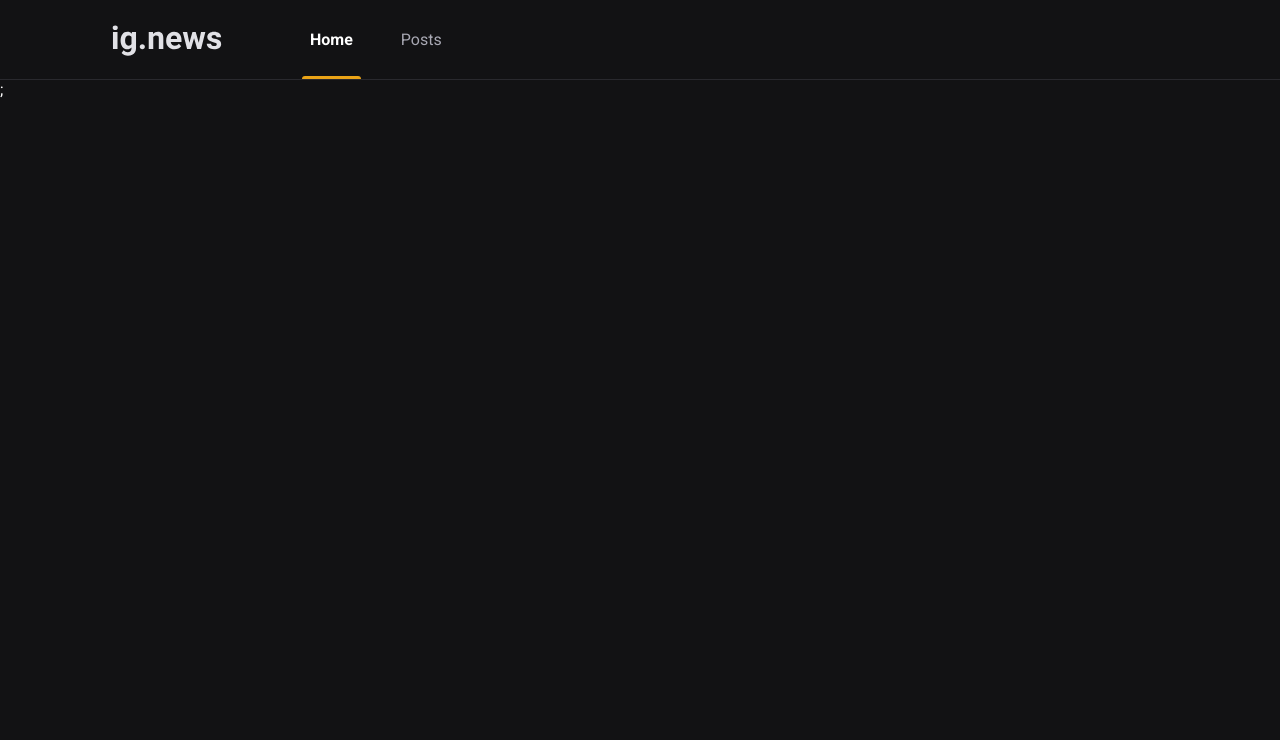
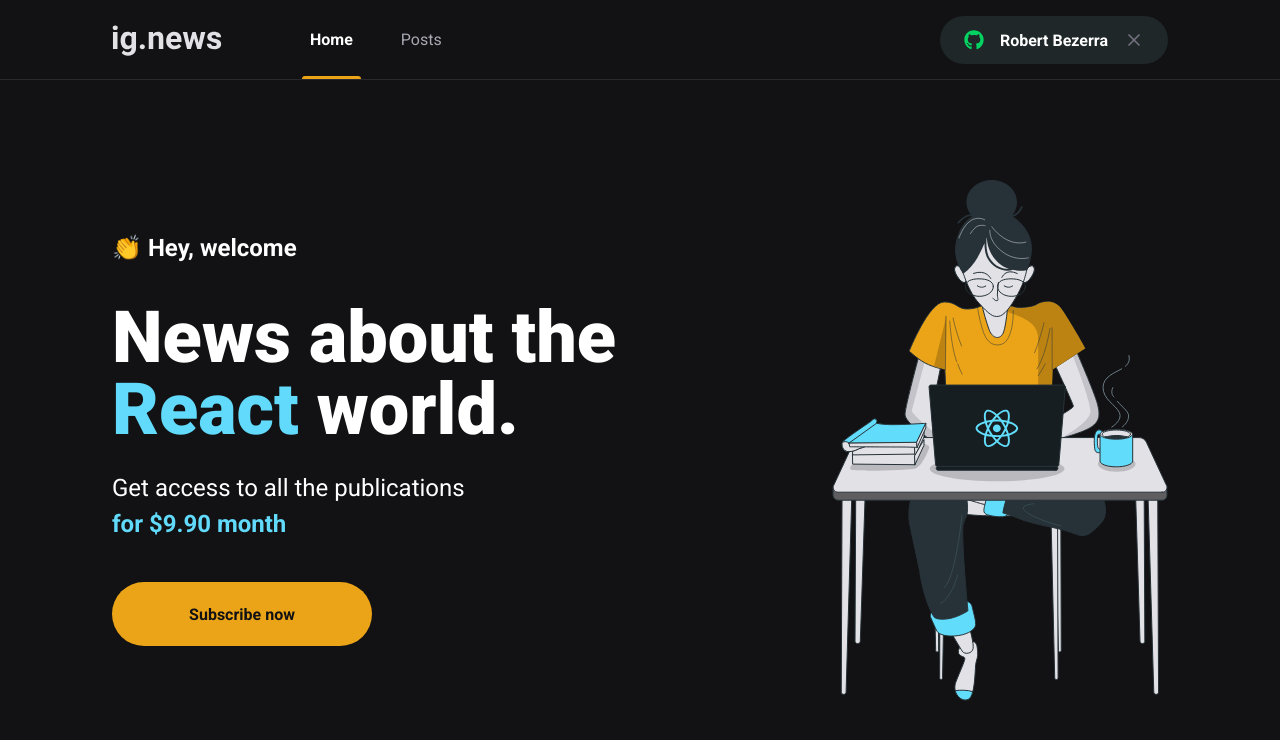
Before and after one commit to robezerra/ignews, a Next.js app: page / in a window 1280 px wide. Shown: the top 740 px of the page. Built offline with nearby package versions, Linux system fonts and the light colour scheme.

Commit message:
feat: cria e estiliza página home

```diff
--- /dev/null
+++ b/src/components/Header/SignInButton/index.tsx
@@ -0,0 +1,21 @@
+import { FaGithub } from 'react-icons/fa';
+import { FiX } from 'react-icons/fi';
+
+import styles from './styles.module.scss';
+
+export function SignInButton() {
+	const isUserLoggedIn = true;
+
+	return isUserLoggedIn ? (
+		<button type="button" className={styles.signInButton}>
+			<FaGithub color="#04d361" />
+			Robert Bezerra
+			<FiX color="#737380" className={styles.closeIcon} />
+		</button>
+	) : (
+		<button type="button" className={styles.signInButton}>
+			<FaGithub color="#eba417" />
+			Sign in with GitHub
+		</button>
+	);
+}
--- /dev/null
+++ b/src/components/Header/SignInButton/styles.module.scss
@@ -0,0 +1,33 @@
+.signInButton {
+	height: 3rem;
+	border-radius: 3rem;
+	background: var(--gray-850);
+	border: 0;
+	padding: 0 1.5rem;
+
+	display: flex;
+	justify-content: center;
+	align-items: center;
+
+	color: var(--white);
+	font-weight: bold;
+
+	svg {
+		width: 20px;
+		height: 20px;
+	}
+
+	.closeIcon {
+		margin-left: 1rem;
+	}
+
+	svg:first-child {
+		margin-right: 1rem;
+	}
+
+	transition: filter 0.2s;
+
+	&:hover {
+		filter: brightness(0.8);
+	}
+}
--- /dev/null
+++ b/src/components/Header/SubscribeButton/index.tsx
@@ -0,0 +1,9 @@
+import styles from './styles.module.scss';
+
+export function SubscribeButton() {
+	return (
+		<button type="button" className={styles.subscribeButton}>
+			Subscribe now
+		</button>
+	);
+}
--- /dev/null
+++ b/src/components/Header/SubscribeButton/styles.module.scss
@@ -0,0 +1,20 @@
+.subscribeButton {
+	width: 260px;
+	height: 4rem;
+	border: 0;
+	border-radius: 2rem;
+	background-color: var(--yellow);
+	color: var(--gray-900);
+	font-size: 1.25;
+	font-weight: bold;
+
+	display: flex;
+	justify-content: center;
+	align-items: center;
+
+	transition: filter 0.2s;
+
+	&:hover {
+		filter: brightness(0.8);
+	}
+}
--- a/src/components/Header/index.tsx
+++ b/src/components/Header/index.tsx
@@ -1,3 +1,5 @@
+import { SignInButton } from './SignInButton';
+
 import styles from './styles.module.scss';
 
 export function Header() {
@@ -9,6 +11,7 @@
 					<a className={styles.active}>Home</a>
 					<a>Posts</a>
 				</nav>
+				<SignInButton />
 			</div>
 		</header>
 	);
--- a/src/components/Header/styles.module.scss
+++ b/src/components/Header/styles.module.scss
@@ -52,4 +52,8 @@
 			}
 		}
 	}
+
+	button {
+		margin-left: auto;
+	}
 }
--- a/src/pages/_app.tsx
+++ b/src/pages/_app.tsx
@@ -8,7 +8,7 @@
 	return (
 		<>
 			<Header />
-			<Component {...pageProps} />;
+			<Component {...pageProps} />
 		</>
 	);
 }
--- /dev/null
+++ b/src/pages/home.module.scss
@@ -0,0 +1,45 @@
+.contentContainer {
+	max-width: 1120px;
+	margin: 0 auto;
+	padding: 0 2rem;
+	height: calc(100vh - 5rem);
+
+	display: flex;
+	justify-content: space-between;
+	align-items: center;
+}
+
+.hero {
+	max-width: 600px;
+
+	> span {
+		font-size: 1.5rem;
+		font-weight: bold;
+	}
+
+	h1 {
+		font-size: 4.5rem;
+		line-height: 4.5rem;
+		font-weight: 900;
+		margin-top: 2.5rem;
+
+		span {
+			color: var(--cyan-500);
+		}
+	}
+
+	p {
+		font-size: 1.5rem;
+		line-height: 2.25rem;
+		margin-top: 1.5rem;
+
+		span {
+			color: var(--cyan-500);
+			font-weight: bold;
+		}
+	}
+
+	button {
+		margin-top: 2.5rem;
+	}
+}
--- a/src/pages/index.tsx
+++ b/src/pages/index.tsx
@@ -1,4 +1,8 @@
 import Head from 'next/head';
+
+import { SubscribeButton } from '../components/Header/SubscribeButton';
+
+import styles from './home.module.scss';
 
 export default function Home() {
 	return (
@@ -6,6 +10,20 @@
 			<Head>
 				<title>Home | ig.news </title>
 			</Head>
+			<main className={styles.contentContainer}>
+				<section className={styles.hero}>
+					<span>👏 Hey, welcome</span>
+					<h1>
+						News about the <span>React</span> world.
+					</h1>
+					<p>
+						Get access to all the publications <br />
+						<span>for $9.90 month</span>
+					</p>
+					<SubscribeButton />
+				</section>
+				<img src="/images/avatar.svg" alt="Girl coding" />
+			</main>
 		</>
 	);
 }
--- a/src/styles/global.scss
+++ b/src/styles/global.scss
@@ -10,6 +10,7 @@
 	--gray-100: #e1e1e6;
 	--gray-300: #a8a8b3;
 	--gray-800: #29292e;
+	--gray-850: #1f2729;
 	--gray-900: #121214;
 
 	--cyan-500: #61dafb;
```
